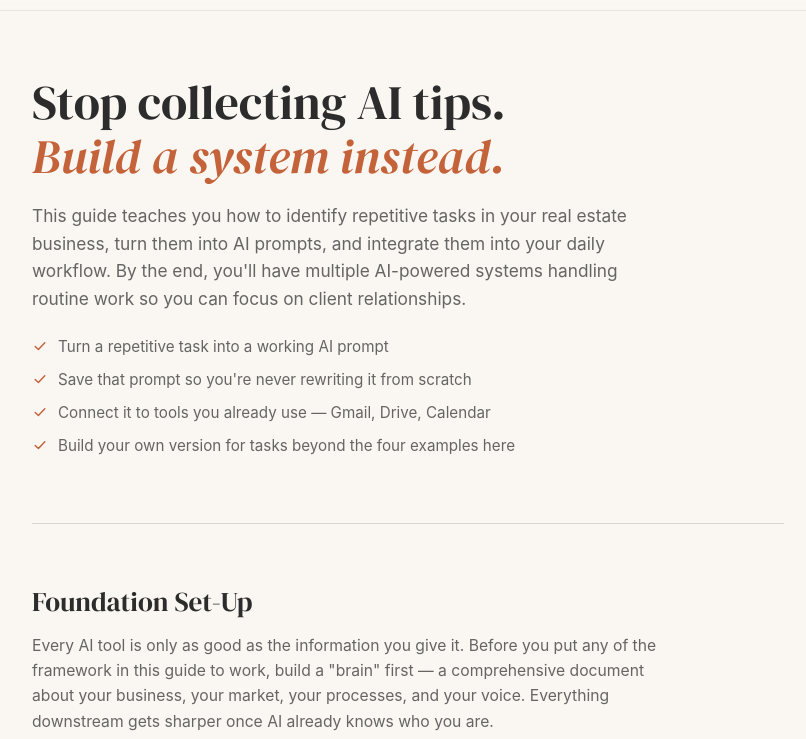
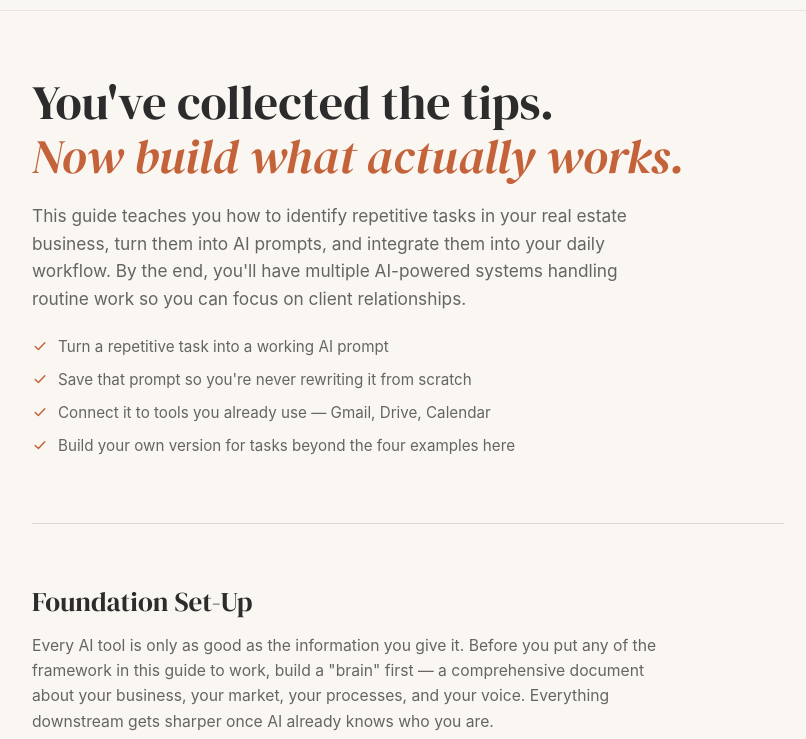
Before and after one commit to feaths/real-estate-ai-guide, a website: page public/index.html in a window 1280 px wide. Shown: the part 61-800 px from the top of the page, without its empty margins (232-1038 px from the left). Drawn offline with Linux system fonts and the light colour scheme.

Commit message:
Update main headline text
Changed the H1 from 'Stop collecting AI tips. Build a system instead.' to 'You've collected the tips. Now build what actually works.' Kept the exact same two-line structure (plain first line, rust-italic second line) so the accent lands on the full second sentence, ending on 'actually works.' No other markup, CSS, or JS touched. Verified: single H1, zero heading skips, rust color/italic/font unchanged, no visual regression.

```diff
--- a/public/index.html
+++ b/public/index.html
@@ -661,7 +661,7 @@
 
   <!-- INTRO -->
   <section class="hero" id="intro">
-    <h1>Stop collecting AI tips.<br><em>Build a system instead.</em></h1>
+    <h1>You've collected the tips.<br><em>Now build what actually works.</em></h1>
     <p class="lede">This guide teaches you how to identify repetitive tasks in your real estate business, turn them into AI prompts, and integrate them into your daily workflow. By the end, you'll have multiple AI-powered systems handling routine work so you can focus on client relationships.</p>
 
     <div class="learn-list">
```
